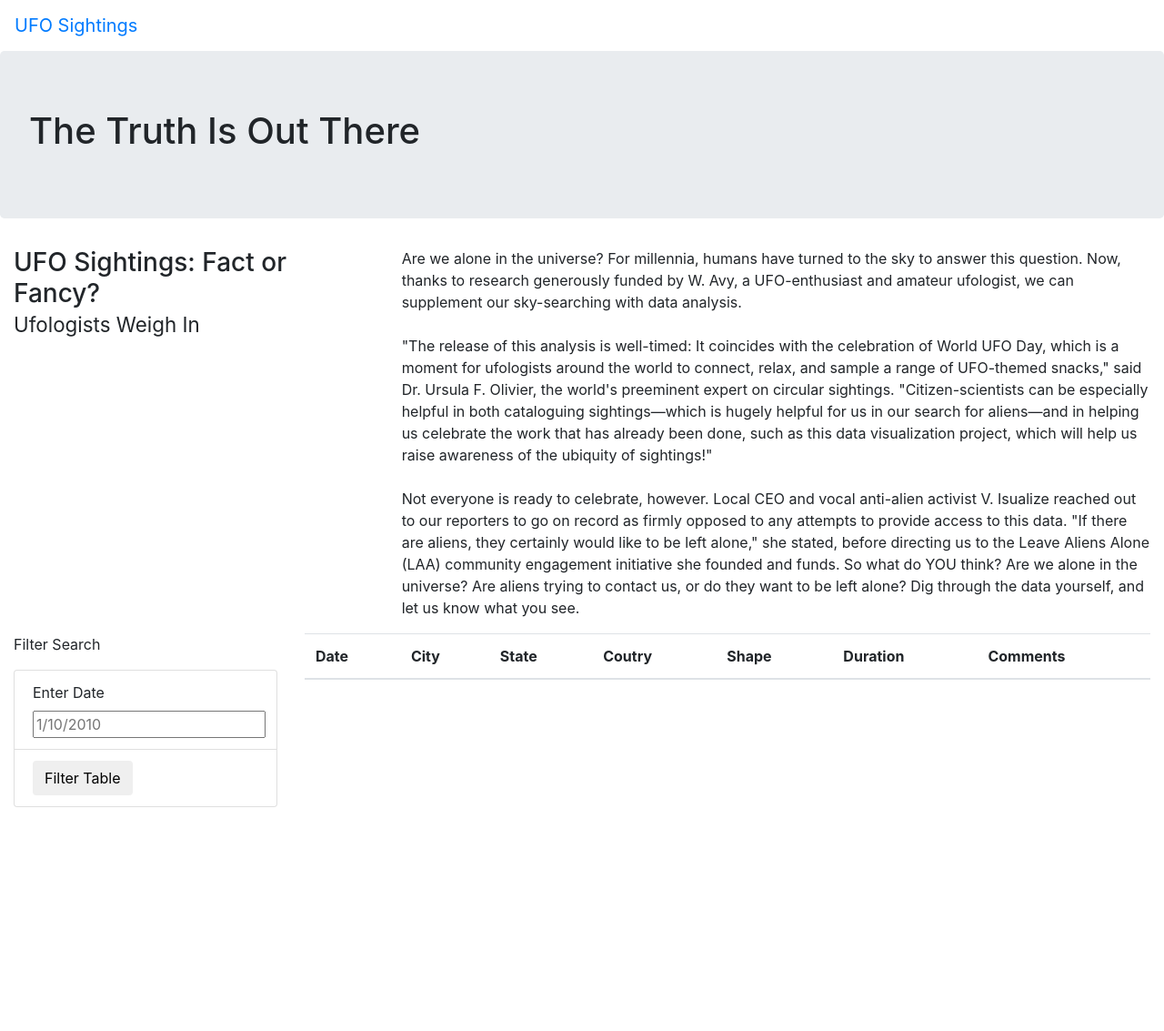
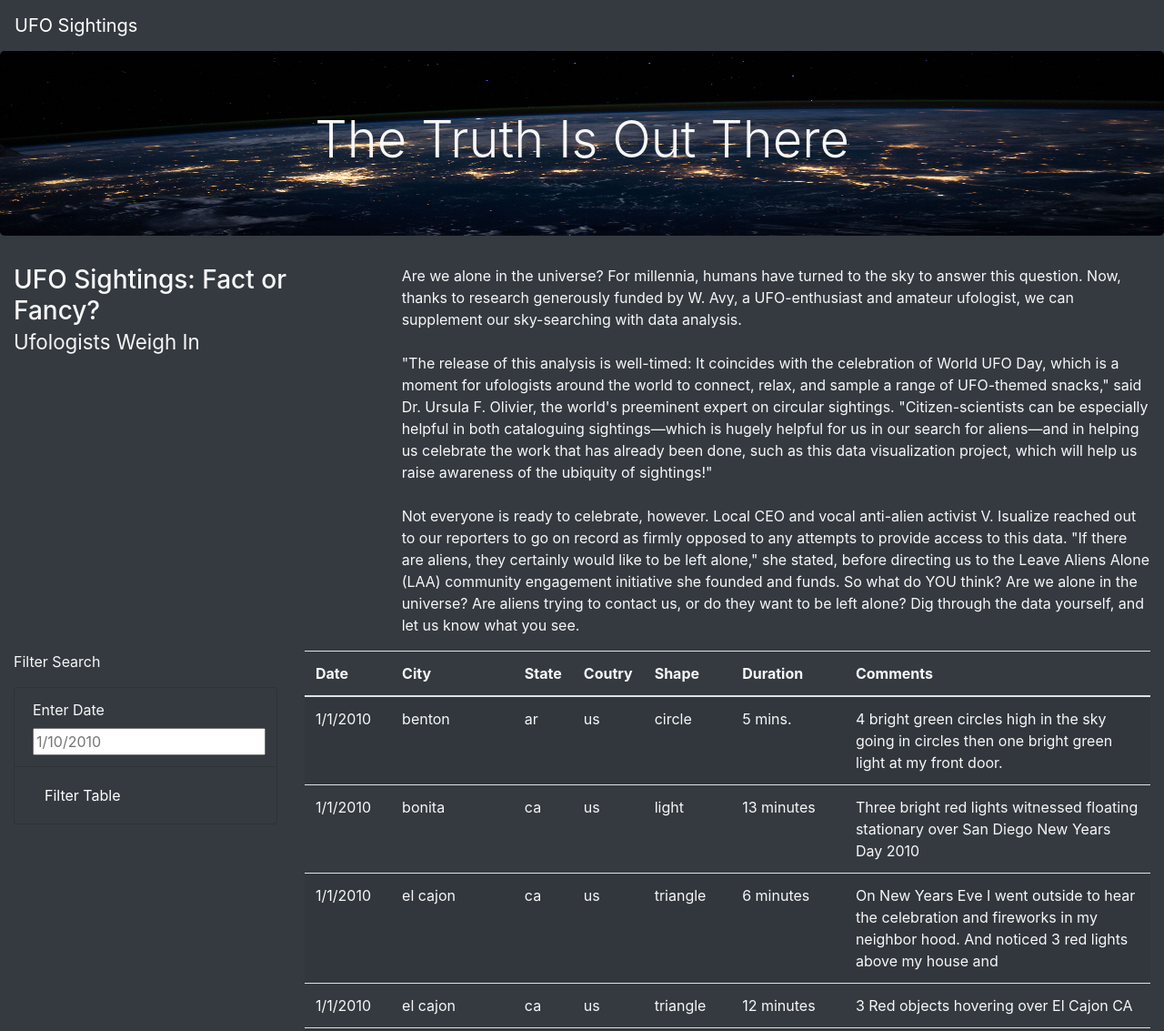
Before and after one commit to roy-mojica/UFOs, a plain HTML site: page index.html in a window 1280 px wide. Shown: the top 1133 px of the page at 91% size. Before the commit the page ends 887 px from the top, so only its background shows below. Drawn offline with nearby package versions, Linux system fonts and the light colour scheme.

Commit message:
finished module practice

```diff
--- a/index.html
+++ b/index.html
@@ -12,14 +12,14 @@
         />
     <link rel="stylesheet" href="static/css/style.css">
 </head>
-<body>
+<body class="bg-dark">
     <div class="wrapper">
-        <nav class="navbar navbar-expand-lg">
+        <nav class="navbar navbar-dark bg-dark navbar-expand-lg">
             <a class="navbar-brand" href="index.html">UFO Sightings</a>
         </nav>
     </div>
     <div class="jumbotron">
-        <h1>The Truth Is Out There</h1>
+        <h1 class="display-4">The Truth Is Out There</h1>
     </div>
     <div class="container-fluid">
         <div class="row">
@@ -42,16 +42,16 @@
     <div class="container-fluid">
         <div class="row">
             <div class="col-md-3">
-                <form>
+                <form class="bg-dark">
                     <p>Filter Search</p>
                 </form>
-                <ul class="list-group">
-                    <li class="list-group-item">
+                <ul class="list-group bg-dark">
+                    <li class="list-group-item bg-dark">
                         <label for="date">Enter Date</label>
                         <input type="text" placeholder="1/10/2010" id="datetime" />
                     </li>
-                    <li class="list-group-item">
-                        <button id="filter-btn" type="button" class="btn btn-default">Filter Table</button>
+                    <li class="list-group-item bg-dark">
+                        <button id="filter-btn" type="button" class="btn btn-dark">Filter Table</button>
                     </li>
                 </ul>
             </div>
@@ -73,5 +73,8 @@
             </div>
         </div>
     </div>
+    <script src="https://cdnjs.cloudflare.com/ajax/libs/d3/4.11.0/d3.js"></script>
+    <script src="static/js/data.js"></script>
+    <script src="static/js/app.js"></script>
 </body>
 </html>
--- a/static/css/style.css
+++ b/static/css/style.css
@@ -0,0 +1,9 @@
+body {
+    color: #f7f7f7;
+}
+
+.jumbotron {
+    background-image: url("../images/nasa.jpg");
+    background-size: 100% 100%;
+    text-align: center;
+}
--- a/static/js/app.js
+++ b/static/js/app.js
@@ -20,7 +20,8 @@ function buildTable(data) {
         Object.values(dataRow).forEach((val) => {
             let cell = row.append("td");
             cell.text(val);
-        });
+            }
+        );
     });
 }
 
```
Also changed, not shown: ufo_starterCode.js (added, +66 -0 lines), static/images/nasa.jpg (added).
